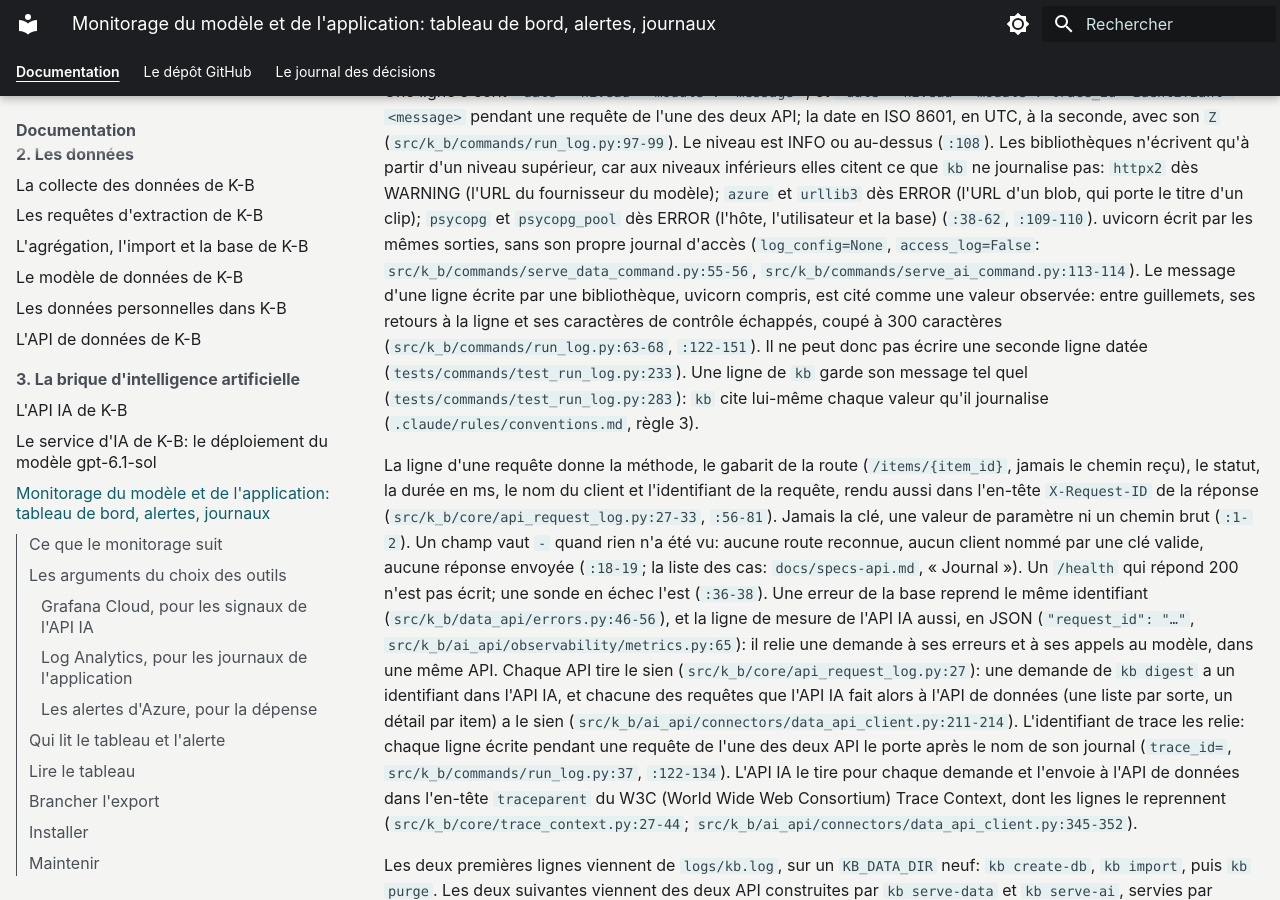
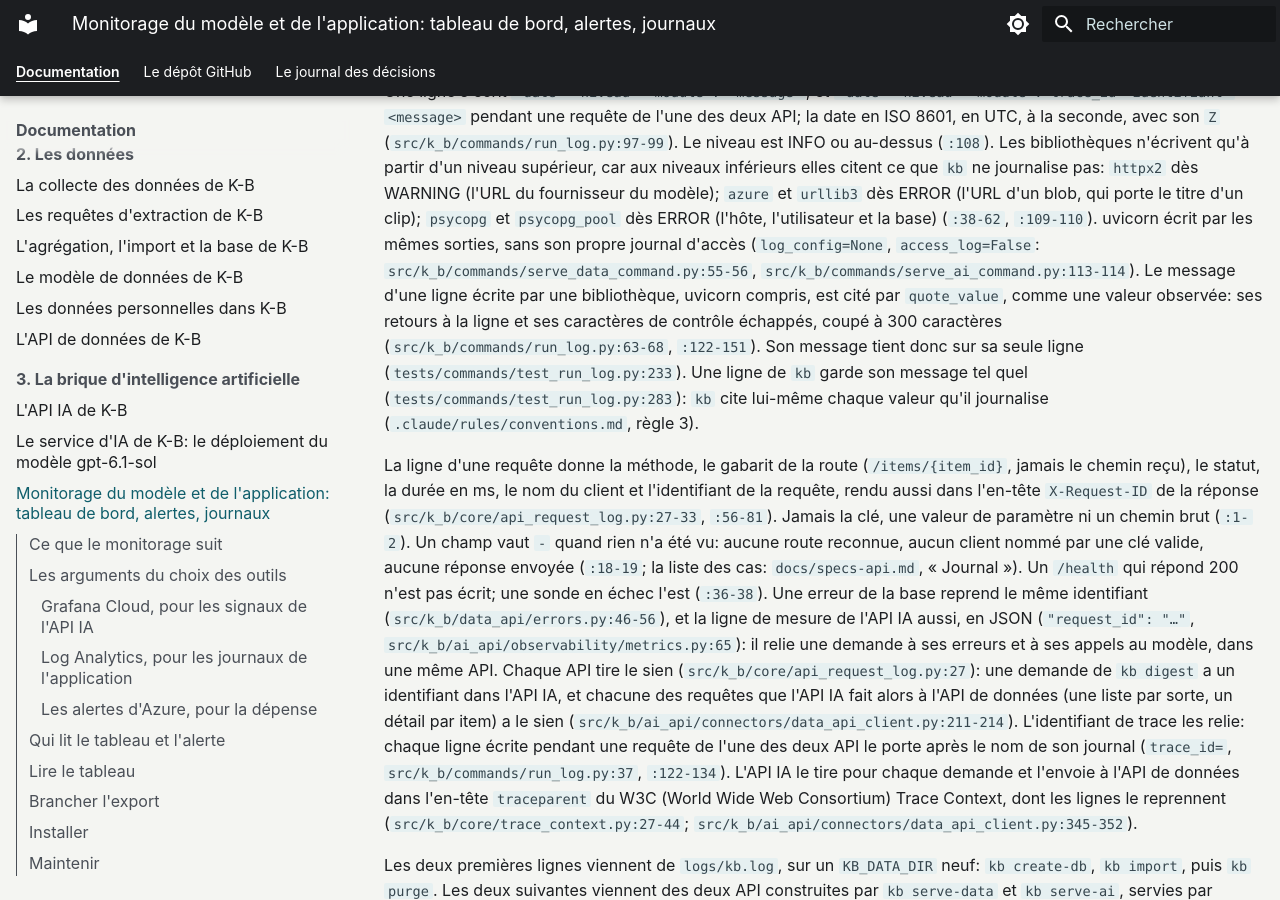
Before and after one commit to SabineLaurent/K-B, an MkDocs documentation site: the page built from documentation/monitorage.md, in a window 1280 px wide and 900 px high, scrolled down 16201 px. Built offline with MkDocs 1.6.1 and Material for MkDocs 9.7.7, drawn with Linux system fonts in a browser that asks for light colours; plug-ins that fetch from the network failed and are left out.

Commit message:
docs: say only what the quoting of a library line does
The message of a library line holds on its line; repr picks its quotes
by the message and a cut message has no closing one, so the sheet names
quote_value instead of quotes.

```diff
--- a/documentation/monitorage.md
+++ b/documentation/monitorage.md
@@ -527,11 +527,12 @@ WARNING (l'URL du fournisseur du modèle); `azure` et `urllib3` dès ERROR (l'UR
 clip); `psycopg` et `psycopg_pool` dès ERROR (l'hôte, l'utilisateur et la base) (`:38-62`, `:109-110`). uvicorn écrit
 par les mêmes sorties, sans son propre journal d'accès (`log_config=None`, `access_log=False`:
 `src/k_b/commands/serve_data_command.py:55-56`, `src/k_b/commands/serve_ai_command.py:113-114`). Le message d'une
-ligne écrite par une bibliothèque, uvicorn compris, est cité comme une valeur observée: entre guillemets, ses retours
-à la ligne et ses caractères de contrôle échappés, coupé à 300 caractères (`src/k_b/commands/run_log.py:63-68`,
-`:122-151`). Il ne peut donc pas écrire une seconde ligne datée (`tests/commands/test_run_log.py:233`). Une ligne de
-`kb` garde son message tel quel (`tests/commands/test_run_log.py:283`): `kb` cite lui-même chaque valeur qu'il
-journalise (`.claude/rules/conventions.md`, règle 3).
+ligne écrite par une bibliothèque, uvicorn compris, est cité par `quote_value`, comme une valeur observée: ses
+retours à la ligne et ses caractères de contrôle échappés, coupé à 300 caractères
+(`src/k_b/commands/run_log.py:63-68`, `:122-151`). Son message tient donc sur sa seule ligne
+(`tests/commands/test_run_log.py:233`). Une ligne de `kb` garde son message tel quel
+(`tests/commands/test_run_log.py:283`): `kb` cite lui-même chaque valeur qu'il journalise
+(`.claude/rules/conventions.md`, règle 3).
 
 La ligne d'une requête donne la méthode, le gabarit de la route (`/items/{item_id}`, jamais le chemin reçu), le
 statut, la durée en ms, le nom du client et l'identifiant de la requête, rendu aussi dans l'en-tête `X-Request-ID`
```
